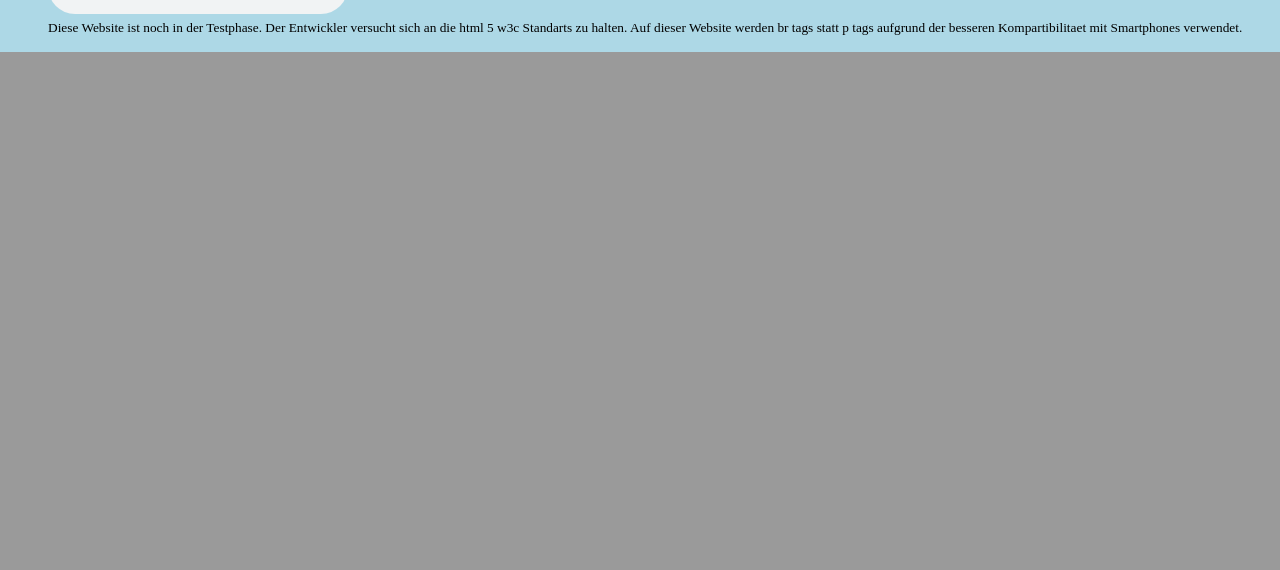
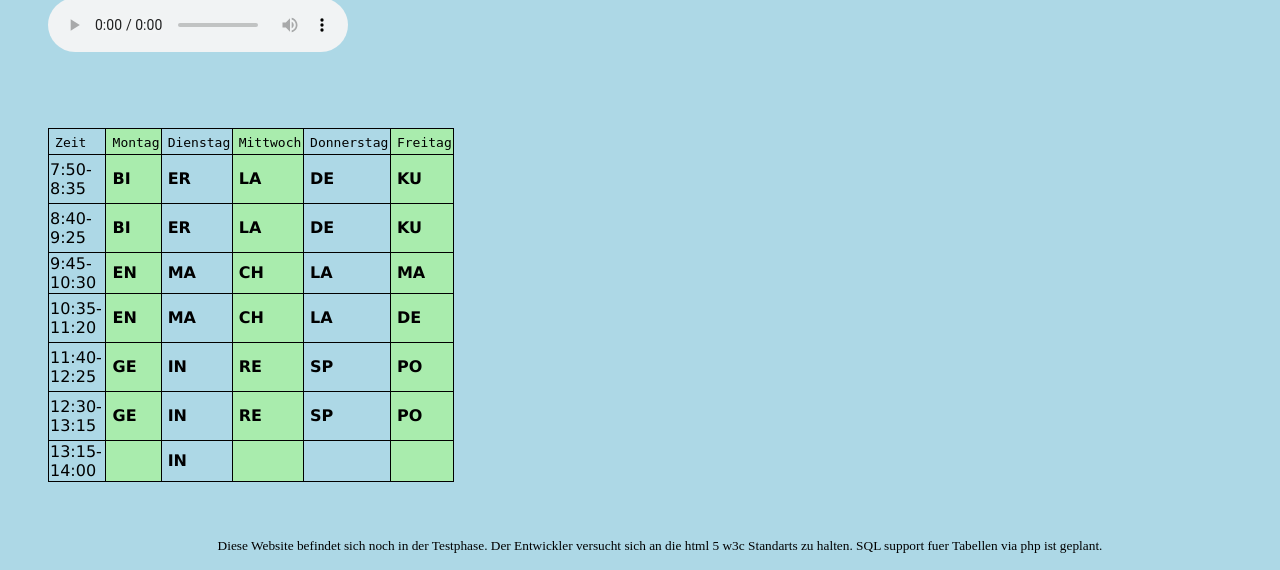
Before and after one commit to n4m3sp4c3/noteams-Website, a PHP site: page / in a window 1280 px wide. Shown: the part 2014-2584 px from the top of the page. Before the commit the page ends 2066 px from the top, so only its background shows below. Run offline with PHP 8.4, Linux system fonts and the light colour scheme.

Commit message:
Add files via upload

```diff
--- /dev/null
+++ b/bruh.js
@@ -0,0 +1,2 @@
+var audio = new Audio('bruh-sound-effect.mp3');
+audio.play();
--- a/index.html
+++ b/index.html
@@ -5,6 +5,7 @@
     <title>noteams Seite</title>
   </head>
   <body>
+    <script src="bruh.js"></script>
     <link rel="stylesheet" type="text/css" href="style.css" media="screen" />
     <canvas id="canvas"></canvas>
     <script src="canvas.js"></script>
@@ -13,11 +14,87 @@
       <li><a href="https://twitter.com/realDonaldTrump">Orange man</a></li>
       <li><a href="https://twitter.com/elonmusk">Musk</a></li>
       <li><a href="https://twitter.com/officialmcafee">McAffee</a></li><br>
-    BRUH SOUND EFFECT<br><br>
+    <p>BRUH SOUND EFFECT</p><br>
     <a href="https://www.youtube.com/user/PewDiePie?sub_confirmation=1" ><img alt="Image failed to load. Sub to PewDiePie!" src="Bruh-thumbnail.jpg" height=100% width=100%></a><br><br>
     <audio controls><source src="bruh-sound-effect.mp3" type="audio/mpeg"></audio><br>
-      <small>Diese Website ist noch in der Testphase. Der Entwickler versucht sich an die html 5 w3c Standarts zu halten. Auf dieser Website werden br tags statt p tags aufgrund der besseren Kompartibilitaet mit Smartphones verwendet.</small>
-      <table><tr></tr></table>
-      <script src="audio.js"></script>
+      <br>
+      <br>
+      <br>
+      <br>
+      <table style="width: 406px;">
+      <tbody>
+      <tr style="height: 23px;">
+      <td style="width: 76px; height: 23px;">&nbsp;<tt>Zeit</tt></td>
+      <td style="width: 34px; height: 23px;">&nbsp;<tt>Montag</tt></td>
+      <td style="width: 71px; height: 23px;">&nbsp;<tt>Dienstag</tt></td>
+      <td style="width: 74px; height: 23px;">&nbsp;<tt>Mittwoch</tt></td>
+      <td style="width: 88px; height: 23px;">&nbsp;<tt>Donnerstag</tt></td>
+      <td style="width: 62px; height: 23px;">&nbsp;<tt>Freitag</tt></td>
+      </tr>
+      <tr style="height: 46px;">
+      <td style="width: 76px; height: 46px;">7:50-8:35</td>
+      <td style="width: 34px; height: 46px;">&nbsp;<strong>BI</strong></td>
+      <td style="width: 71px; height: 46px;">&nbsp;<strong>ER</strong></td>
+      <td style="width: 74px; height: 46px;">&nbsp;<strong>LA</strong></td>
+      <td style="width: 88px; height: 46px;">&nbsp;<strong>DE</strong></td>
+      <td style="width: 62px; height: 46px;">&nbsp;<strong>KU</strong></td>
+      </tr>
+      <tr style="height: 46px;">
+      <td style="width: 76px; height: 46px;">8:40-9:25</td>
+      <td style="width: 34px; height: 46px;">&nbsp;<strong>BI</strong></td>
+      <td style="width: 71px; height: 46px;">&nbsp;<strong>ER</strong></td>
+      <td style="width: 74px; height: 46px;">&nbsp;<strong>LA</strong></td>
+      <td style="width: 88px; height: 46px;">&nbsp;<strong>DE</strong></td>
+      <td style="width: 62px; height: 46px;">&nbsp;<strong>KU</strong></td>
+      </tr>
+      <tr style="height: 30px;">
+      <td style="width: 76px; height: 30px;">
+      9:45-10:30
+      </td>
+
+      <td style="width: 46px; height: 30px;">&nbsp;<strong>EN</strong></td>
+      <td style="width: 46px; height: 30px;">&nbsp;<strong>MA</strong></td>
+      <td style="width: 46px; height: 30px;">&nbsp;<strong>CH</strong></td>
+      <td style="width: 46px; height: 30px;">&nbsp;<strong>LA</strong></td>
+      <td style="width: 46px; height: 30px;">&nbsp;<strong>MA</strong></td>
+      </tr>
+      <tr style="height: 46px;">
+      <td style="width: 76px; height: 46px;">10:35-11:20</td>
+      <td style="width: 34px; height: 46px;">&nbsp;<strong>EN</strong></td>
+      <td style="width: 71px; height: 46px;">&nbsp;<strong>MA</strong></td>
+      <td style="width: 74px; height: 46px;">&nbsp;<strong>CH</strong></td>
+      <td style="width: 88px; height: 46px;">&nbsp;<strong>LA</strong></td>
+      <td style="width: 62px; height: 46px;">&nbsp;<strong>DE</strong></td>
+      </tr>
+      <tr style="height: 46px;">
+      <td style="width: 76px; height: 46px;">11:40-12:25</td>
+      <td style="width: 34px; height: 46px;">&nbsp;<strong>GE</strong></td>
+      <td style="width: 71px; height: 46px;">&nbsp;<strong>IN</strong></td>
+      <td style="width: 74px; height: 46px;">&nbsp;<strong>RE</strong></td>
+      <td style="width: 88px; height: 46px;">&nbsp;<strong>SP</strong></td>
+      <td style="width: 62px; height: 46px;">&nbsp;<strong>PO</strong></td>
+      </tr>
+      <tr style="height: 46px;">
+      <td style="width: 76px; height: 46px;">12:30-13:15</td>
+      <td style="width: 34px; height: 46px;">&nbsp;<strong>GE</strong></td>
+      <td style="width: 71px; height: 46px;">&nbsp;<strong>IN</strong></td>
+      <td style="width: 74px; height: 46px;">&nbsp;<strong>RE</strong></td>
+      <td style="width: 88px; height: 46px;">&nbsp;<strong>SP</strong></td>
+      <td style="width: 62px; height: 46px;">&nbsp;<strong>PO</strong></td>
+      </tr>
+      <tr style="height: 20px;">
+      <td style="width: 76px; height: 20px;">13:15-14:00</td>
+      <td style="width: 34px; height: 20px;">&nbsp;</td>
+      <td style="width: 71px; height: 20px;">&nbsp;<strong>IN</strong></td>
+      <td style="width: 74px; height: 20px;">&nbsp;</td>
+      <td style="width: 88px; height: 20px;">&nbsp;</td>
+      <td style="width: 62px; height: 20px;">&nbsp;</td>
+      </tr>
+      </tbody>
+      </table>
+<br>
+<br>
+<br>
+    <center><small>Diese Website befindet sich noch in der Testphase. Der Entwickler versucht sich an die html 5 w3c Standarts zu halten. SQL support fuer Tabellen via php ist geplant.</small></center>
   </body>
 </html>
--- a/style.css
+++ b/style.css
@@ -7,6 +7,32 @@ body {
   background-color: lightblue;
 }
 
+p {
+  font-family: impact;
+}
+
 canvas {
   background: #232323;
 }
+
+table, tr, td {
+  border: 1px solid black;
+  font-family: verdana;
+  color: black;
+}
+
+table {
+  border-collapse: collapse;
+}
+
+th {
+  text-align: center;
+}
+
+tr:hover {
+  background-color: #feaa;
+}
+
+td:nth-child(even) {
+  background-color: #aeae;
+}
```
